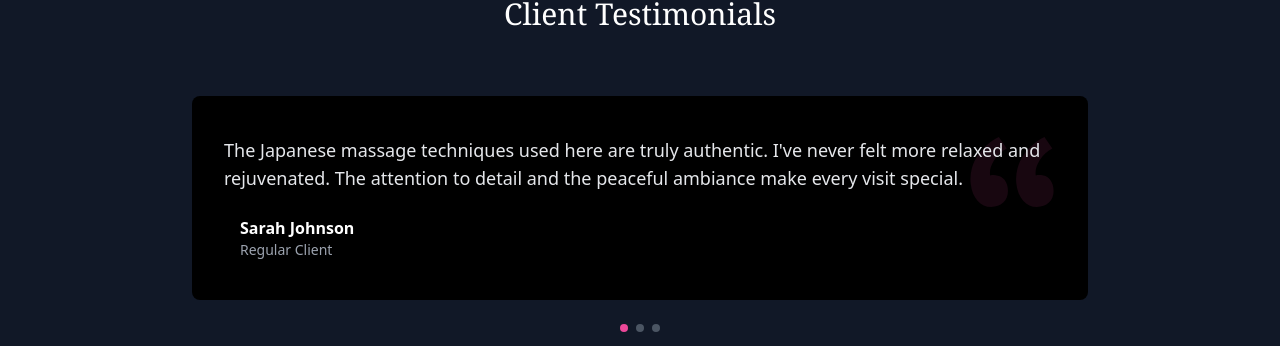
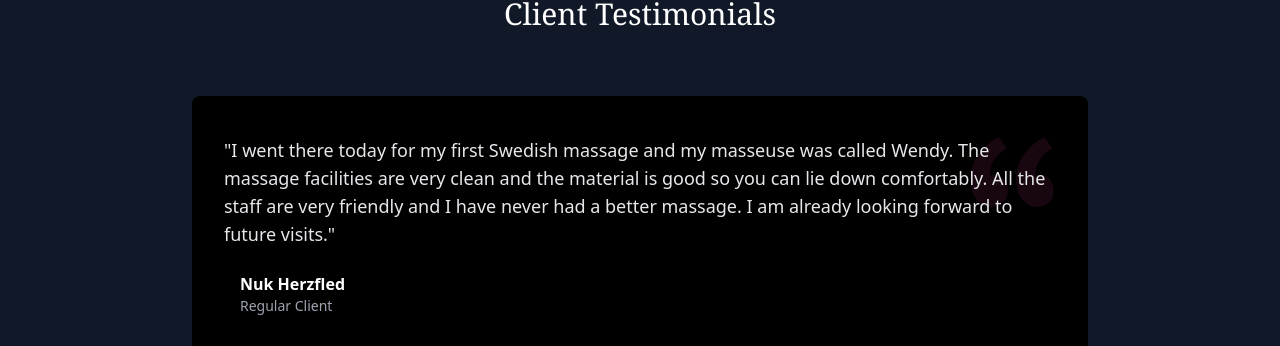
Before and after one commit to BisoyJan/SH-landing-page, a Next.js app in the folder pure-sakura-spa/: page / in a window 1280 px wide. Shown: the part 2968-3314 px from the top of the page. Built offline with nearby package versions, Linux system fonts and the light colour scheme.

Commit message:
Update testimonial in SpaWebsite component with new user feedback

```diff
--- a/pure-sakura-spa/src/components/SpaWebsite.jsx
+++ b/pure-sakura-spa/src/components/SpaWebsite.jsx
@@ -467,9 +467,9 @@ const services = [
 
 const testimonials = [
 	{
-		name: 'Sarah Johnson',
+		name: 'Nuk Herzfled',
 		quote:
-			"The Japanese massage techniques used here are truly authentic. I've never felt more relaxed and rejuvenated. The attention to detail and the peaceful ambiance make every visit special.",
+			'"I went there today for my first Swedish massage and my masseuse was called Wendy. The massage facilities are very clean and the material is good so you can lie down comfortably. All the staff are very friendly and I have never had a better massage. I am already looking forward to future visits."',
 	},
 	{
 		name: 'John Tanaka',
```
